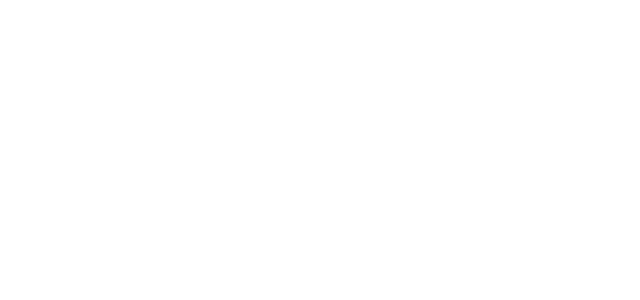
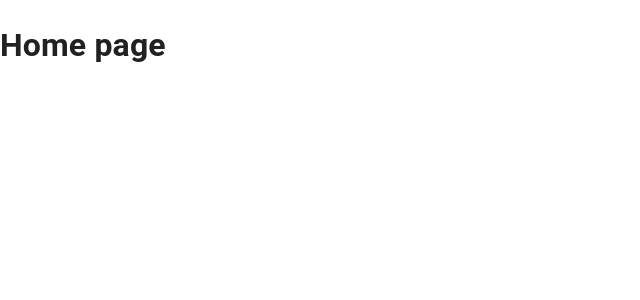
Before and after one commit to aitor40/app-cafe, a React (Vite) app: page / in a window 1280 px wide. Before the commit this address had no page. Shown: the top 300 px of the page, without its empty margins (0-640 px from the left). Built offline with nearby package versions, Linux system fonts and the light colour scheme.

Commit message:
Crear página principal / pruebas

```diff
--- /dev/null
+++ b/src/pages/HomePage.jsx
@@ -0,0 +1,7 @@
+
+export const HomePage = () => {
+
+    return (
+        <h1>Home page</h1>
+    )
+}
--- /dev/null
+++ b/src/pages/index.js
@@ -0,0 +1 @@
+export * from './HomePage';
--- a/src/routes/AppRouter.jsx
+++ b/src/routes/AppRouter.jsx
@@ -1,10 +1,11 @@
-import { Routes } from 'react-router-dom';
+import { Route, Routes } from 'react-router-dom';
+import { HomePage } from '../pages';
 
 export const AppRouter = () => {
 
     return (
         <Routes>
-
+            <Route path='/' element={ <HomePage /> } />
         </Routes>
     )
 }
```
